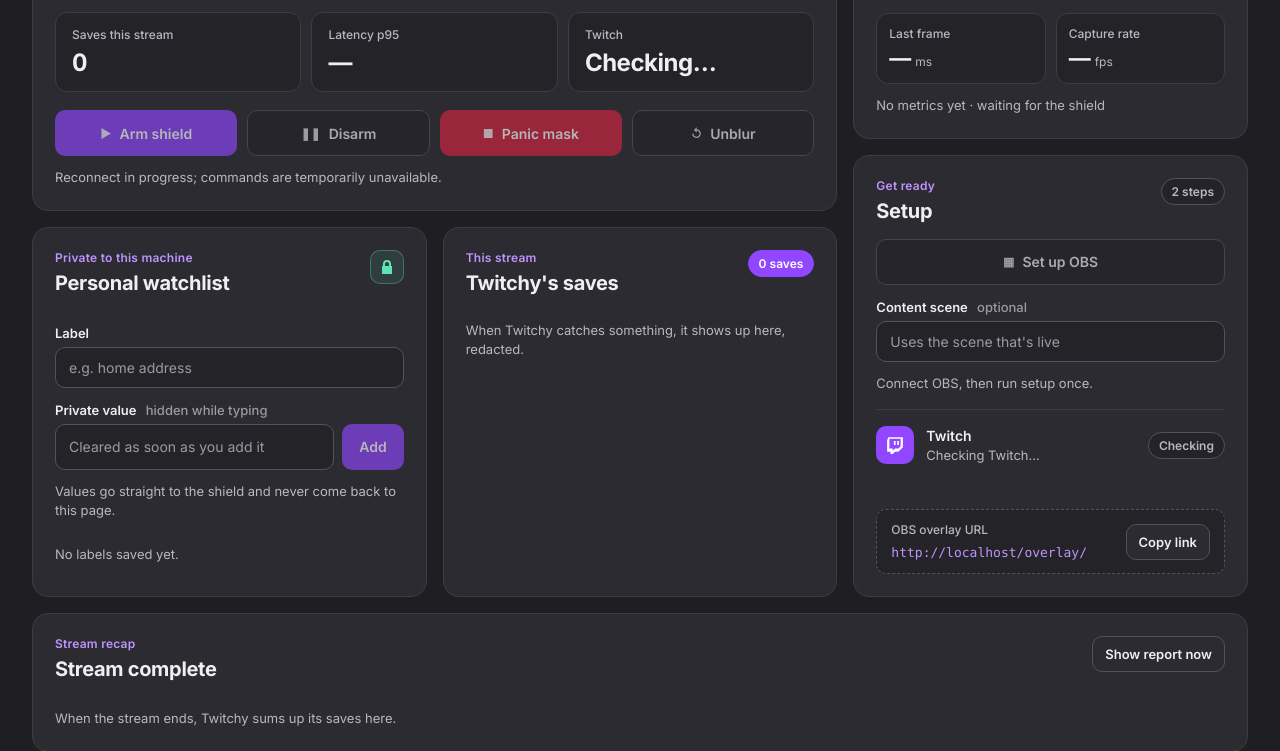
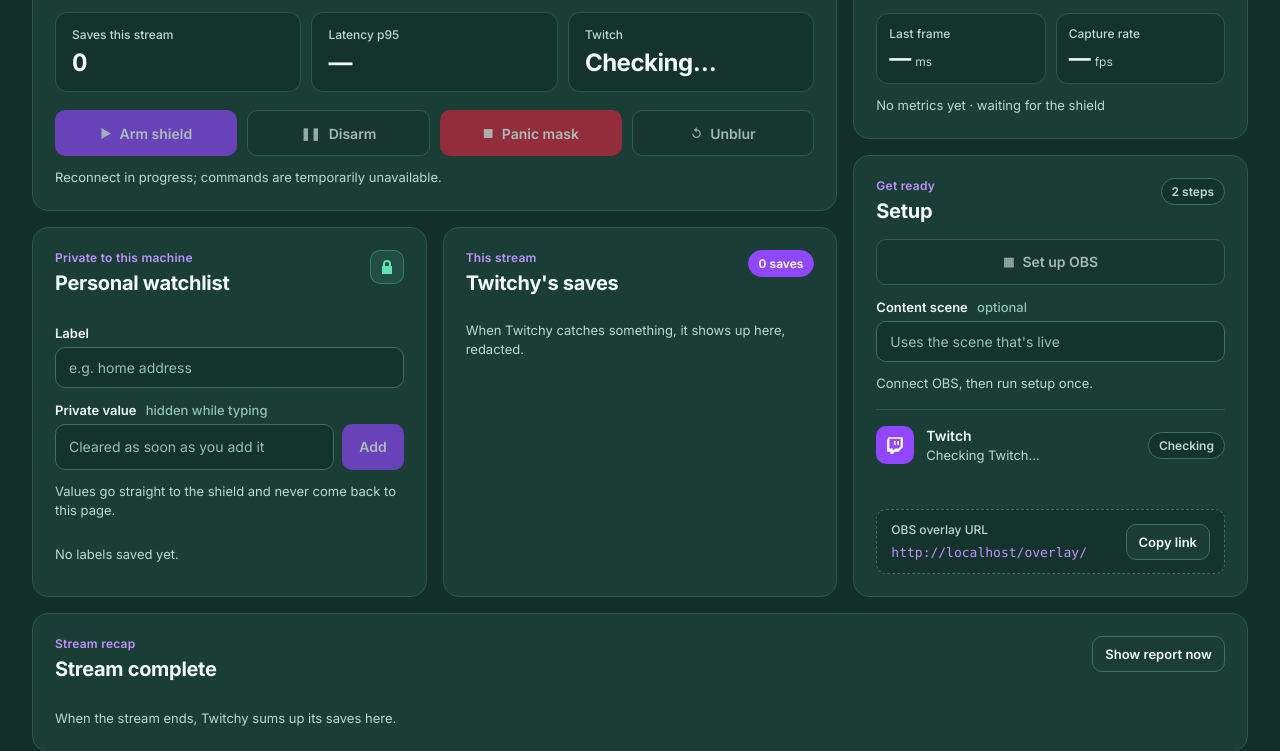
Before and after one commit to ZakariaShahruri/Codex-x-TwitchCon-Hackathon, a website: page web/dashboard/index.html in a window 1280 px wide. Shown: the part 245-996 px from the top of the page. Drawn offline with Linux system fonts and the light colour scheme.

Commit message:
style: twitchy green surfaces for the dashboard
Page and tiles use solid dark greens taken from Twitchy's mint instead of neutral grays; Twitch purple stays the accent and text contrast stays high.

```diff
--- a/web/dashboard/dashboard.css
+++ b/web/dashboard/dashboard.css
@@ -16,15 +16,15 @@
 /* One palette for the whole page. Body text on a tile is ≥ 7:1, muted text ≥ 4.5:1. */
 :root {
   color-scheme: dark;
-  --bg: #1f1f23;
-  --tile: #2b2b31;
-  --tile-raised: #2b2b31;
-  --tile-inset: #232328;
-  --border: #3d3d44;
-  --border-strong: #53535f;
-  --text: #efeff1;
-  --muted: #b8b8c2;
-  --faint: #9a9aa6;
+  --bg: #123029;
+  --tile: #1a3d35;
+  --tile-raised: #1a3d35;
+  --tile-inset: #14332c;
+  --border: #2a5a4f;
+  --border-strong: #3a7264;
+  --text: #f0faf6;
+  --muted: #b9dbd1;
+  --faint: #93c2b5;
   --purple: #9146ff;
   --purple-hover: #772ce8;
   --purple-soft: #bf94ff;
@@ -200,7 +200,7 @@ h2 { margin: 0; color: var(--text); font-size: 20px; font-weight: 700; letter-sp
 .button-primary { color: #fff; background: var(--purple); }
 .button-primary:hover { background: var(--purple-hover); }
 .button-secondary { color: var(--text); background: var(--tile-inset); border-color: var(--border-strong); }
-.button-secondary:hover { border-color: var(--faint); background: #34343b; }
+.button-secondary:hover { border-color: var(--faint); background: #21483f; }
 .button-danger { color: #fff; background: var(--danger); }
 .button-danger:hover { background: var(--danger-hover); }
 .full { width: 100%; }
```
Also changed, not shown: docs/architecture.md (+1 -1 lines).
